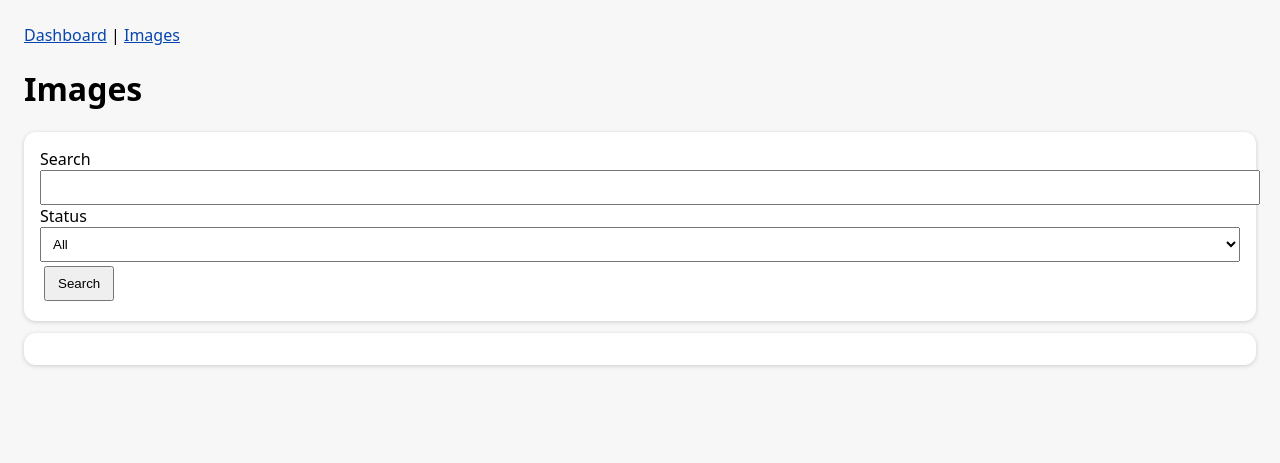
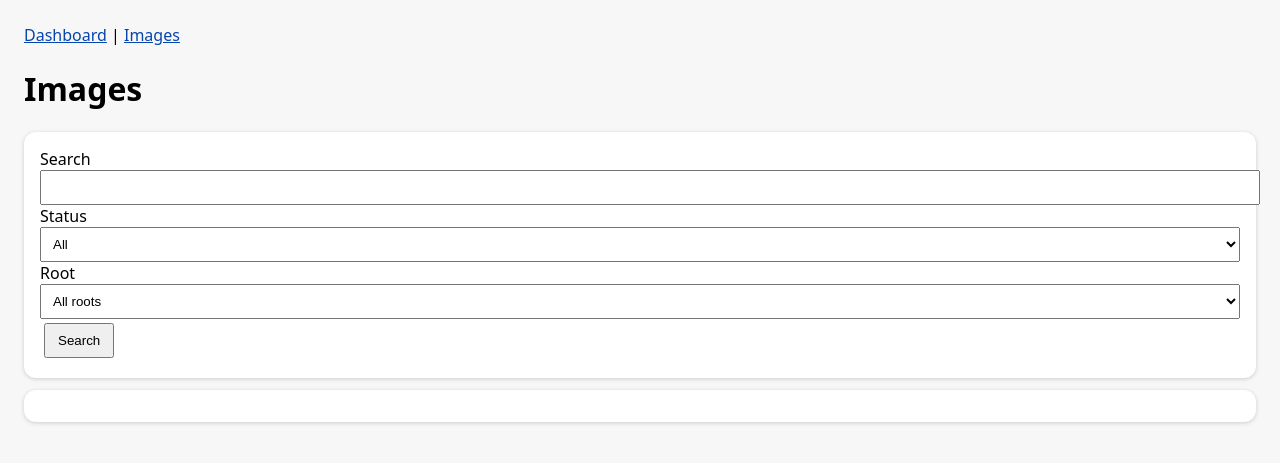
Before and after one commit to mathisono/image-classification-bot1, a FastAPI app: page /images in a window 1280 px wide. Shown: the top 463 px of the page. Run offline with FastAPI, Linux system fonts and the light colour scheme; data that the repository does not hold is empty.

Commit message:
Show root and relative path in image list

```diff
--- a/templates/images.html
+++ b/templates/images.html
@@ -1,5 +1,5 @@
 {% extends "base.html" %}{% block body %}
 <h1>Images</h1>
-<div class="card"><form method="get"><label>Search</label><input name="q" value="{{ q }}"><label>Status</label><select name="status"><option value="">All</option>{% for s in ['NEW','DONE','FAILED','NEEDS_REPROCESS','RETRY_NEEDED','PROCESSING','REMOVED_FROM_INDEX'] %}<option value="{{s}}" {% if status==s %}selected{% endif %}>{{s}}</option>{% endfor %}</select><button>Search</button></form></div>
-<div class="card">{% for r in rows %}<div class="grid row"><div>{% if r.thumbnail_path %}<img class="thumb" src="/thumb/{{r.id}}.jpg">{% endif %}</div><div><b>{{ r.filename }}</b><br><small>{{ r.path }}</small><br>{{ r.short_caption or '' }}<br><small>{{ r.tags or '' }}</small>{% if r.quality_issue %}<p class="bad"><b>Quality:</b> {{ r.quality_issue }}</p>{% endif %}{% if r.retry_focus %}<p><b>Retry focus:</b> {{ r.retry_focus }}</p>{% endif %}{% if r.error_message %}<p class="bad"><b>Error:</b> {{ r.error_message }}</p>{% endif %}</div><div>{{ r.status }}{% if r.needs_reprocess %}<br><small>retry needed</small>{% endif %}{% if r.retry_count %}<br><small>tries: {{ r.retry_count }}</small>{% endif %}{% if r.confidence %}<br><small>conf: {{ '%.2f'|format(r.confidence) }}</small>{% endif %}</div><div><a href="/images/{{r.id}}">View / Edit</a></div></div>{% endfor %}</div>
+<div class="card"><form method="get"><label>Search</label><input name="q" value="{{ q }}"><label>Status</label><select name="status"><option value="">All</option>{% for s in ['NEW','DONE','FAILED','NEEDS_REPROCESS','RETRY_NEEDED','PROCESSING','MISSING_SOURCE','REMOVED_FROM_INDEX'] %}<option value="{{s}}" {% if status==s %}selected{% endif %}>{{s}}</option>{% endfor %}</select><label>Root</label><select name="root"><option value="">All roots</option>{% for rname in roots %}<option value="{{rname}}" {% if root==rname %}selected{% endif %}>{{rname}}</option>{% endfor %}</select><button>Search</button></form></div>
+<div class="card">{% for r in rows %}<div class="grid row"><div>{% if r.thumbnail_path %}<img class="thumb" src="/thumb/{{r.id}}.jpg">{% endif %}</div><div><b>{{ r.filename }}</b><br><small><b>{{ r.root_name or 'unknown root' }}</b> / {{ r.relative_path or r.path }}</small><br><small>{{ r.path }}</small><br>{{ r.short_caption or '' }}<br><small>{{ r.tags or '' }}</small>{% if r.quality_issue %}<p class="bad"><b>Quality:</b> {{ r.quality_issue }}</p>{% endif %}{% if r.retry_focus %}<p><b>Retry focus:</b> {{ r.retry_focus }}</p>{% endif %}{% if r.error_message %}<p class="bad"><b>Error:</b> {{ r.error_message }}</p>{% endif %}</div><div>{{ r.status }}{% if r.needs_reprocess %}<br><small>retry needed</small>{% endif %}{% if r.retry_count %}<br><small>tries: {{ r.retry_count }}</small>{% endif %}{% if r.confidence %}<br><small>conf: {{ '%.2f'|format(r.confidence) }}</small>{% endif %}</div><div><a href="/images/{{r.id}}">View / Edit</a></div></div>{% endfor %}</div>
 {% endblock %}
```
